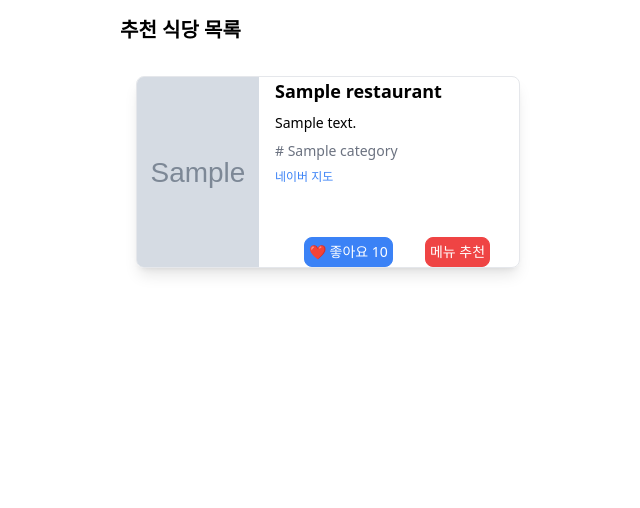
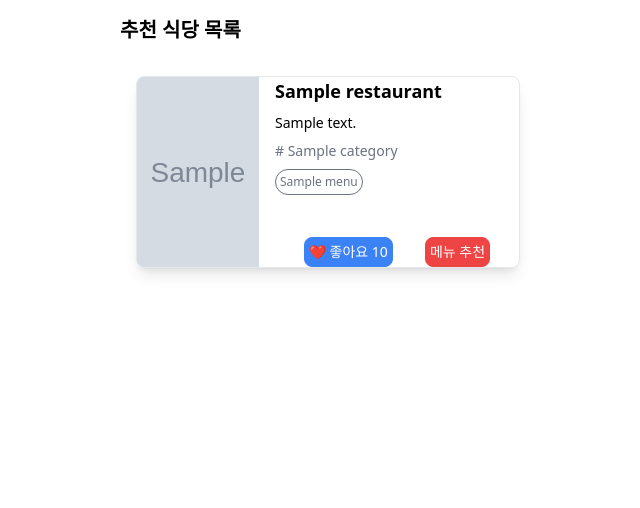
Before and after one commit to msms804/jungle-team7-week0, a Flask app: page /list in a window 1280 px wide. Shown: the part 128-636 px from the top of the page, without its empty margins (88-728 px from the left). Run offline with Flask 3, Linux system fonts and the light colour scheme; the visitor is signed in with stand-in values (Sample User, id 1); grey boxes marked "Sample" are stand-in pictures; a database or web service that is not in the repository returns one stand-in record (values such as "Sample title"); some libraries are stand-ins or nearby versions.

Commit message:
메뉴추가기능 구현

```diff
--- a/app.py
+++ b/app.py
@@ -1,6 +1,7 @@
 from flask import Flask, render_template, request, redirect, url_for, session
-from datetime import timedelta
+from datetime import timedelta, datetime
 from bson import ObjectId  # ObjectId를 사용하기 위해 추가
+import uuid
 
 import pymongo
 from flask import redirect, url_for, flash
@@ -21,7 +22,7 @@ client = pymongo.MongoClient("mongodb://localhost:27017/")
 db = client["sundaydb"]          # 데이터베이스 이름
 users_collection = db["users"]      # 유저 정보를 저장할 컬렉션
 restaurants_collection = db["restaurants"]  # 식당 정보 저장할 컬렉션
-
+menus_collection = db["menus"] # 추천메뉴 저장할 컬렉션
 
 
 ##################################################
@@ -212,15 +213,63 @@ def like_restaurant(restaurant_id):
 
     return redirect(url_for("main"))
 
+##################################################
+# 6) 추천메뉴 삽입 기능
+##################################################
 
+@app.route('/add_menu', methods=['POST'])
+def add_menu():
+    restaurant_name = request.form.get('restaurant_name')
+    menu_name = request.form.get('menu_name')
+    print("Restaurant Name:", restaurant_name)  # restaurant_name 값
+    print("Menu Name:", menu_name)  # 입력된 메뉴 이름 값
 
+    # restaurants_collection 에서 restaurant_name 와 같은 것에 menu 를 푸시
+     # restaurant_name으로 해당 식당 찾기
+    restaurant = restaurants_collection.find_one({"name": restaurant_name})
+
+    if restaurant:
+        # menus 배열의 0번째 위치에 새로운 메뉴 추가 (앞에 추가)
+        restaurants_collection.update_one(
+            {"name": restaurant_name},
+            {"$push": {"menus": {"$each": [menu_name], "$position": 0, "$slice": 3}}}
+        )
+        print(f"'{menu_name}'을(를) '{restaurant_name}'의 첫 번째 메뉴로 추가했습니다.")
+    else:
+        print("해당 식당을 찾을 수 없습니다.")
+
+    # 해당 식당을 찾기
+    # for restaurant in restaurants:
+    #     if restaurant['restaurant_id'] == restaurant_id:
+    #         # 메뉴를 배열의 앞에 추가
+    #         restaurant['menus'].insert(0, new_menu)  # 배열의 앞에 추가
+    #         break
+
+    # 메뉴 추가 후 식당 목록 페이지로 리디렉션
+    return redirect(url_for('main'))
+
+##################################################
+# 7) 추천메뉴 렌더링
+##################################################
+# @app.route("/menus")
+# def get_menus():
+#     # 클라이언트에서 restaurant.name을 전달받기
+#     restaurant_name = request.args.get("restaurant_name")
+
+#     # 메뉴를 최신순으로 3개 가져오기 (메뉴를 datetime 기준으로 정렬)
+#     menus = list(menus_collection.find(
+#         {"restaurant_name": restaurant_name}
+#     ).sort("datetime", -1).limit(3))  # 최신순 정렬 후 상위 3개만 가져오기
+
+#     # 메뉴 데이터를 클라이언트로 전달
+#     return render_template("main.html", menus=menus)
 
 ##################################################
 # MOCKDATA 삽입
 ##################################################
 
 restaurants_collection.drop()  # 기존 컬렉션 삭제
-
+menus_collection.drop() # 기존 메뉴 컬렉션 삭제
 
 test_data = [
     {
@@ -232,6 +281,7 @@ test_data = [
         "likes": 120,
         "description": "저렴하고 다양한 한식 메뉴를 제공하는 분식집",
         "image_url": "https://example.com/images/kimbap.jpg",
+        "menus": ["김밥", "어묵", "떡볶이"]
     },
     {
         "restaurant_id": ObjectId("650f0c1e8a3b4a2d4c8e7d12"),
@@ -242,6 +292,8 @@ test_data = [
         "likes": 200,
         "description": "정통 짜장면과 탕수육이 인기 있는 중식당",
         "image_url": "https://example.com/images/jajangmyeon.jpg",
+        "menus": ["짜장", "짬뽕"]
+
     },
     {
         "restaurant_id": ObjectId("650f0c1e8a3b4a2d4c8e7d13"),
@@ -252,6 +304,8 @@ test_data = [
         "likes": 300,
         "description": "싱싱한 회와 스시를 제공하는 일본식 초밥 전문점",
         "image_url": "https://example.com/images/sushi.jpg",
+        "menus": ["고등어", "참치"]
+
     },
     {
         "restaurant_id": ObjectId("650f0c1e8a3b4a2d4c8e7d14"),
@@ -262,6 +316,8 @@ test_data = [
         "likes": 150,
         "description": "다양한 토핑과 수제 도우가 특징인 피자 전문점",
         "image_url": "https://example.com/images/pizza.jpg",
+        "menus": []
+
     },
     {
         "restaurant_id": ObjectId("650f0c1e8a3b4a2d4c8e7d15"),
@@ -272,14 +328,65 @@ test_data = [
         "likes": 180,
         "description": "숯불 고기와 함께 먹는 냉면 전문점",
         "image_url": "https://example.com/images/naengmyeon.jpg",
+        "menus": ["냉면"]
+
     }
 ]
+
+test_menu_data = [
+    {
+        "menu_id": 1,
+        "restaurant_id" : ObjectId("650f0c1e8a3b4a2d4c8e7d15"),
+        "user_id": 'test1',
+        "name": "육쌈냉면",
+        "menu_name": '냉면',
+        "datetime": datetime.utcnow()
+    },
+    {
+        "menu_id": 2,
+        "restaurant_id": ObjectId("650f0c1e8a3b4a2d4c8e7d15"),
+        "user_id": 'test2',
+        "name": "육쌈냉면",
+        "menu_name": '갈비',
+        "datetime": datetime.utcnow() + timedelta(minutes=1)
+    },
+    {
+        "menu_id": 3,
+        "restaurant_id": ObjectId("650f0c1e8a3b4a2d4c8e7d15"),
+        "user_id": 'test3',
+        "name": "육쌈냉면",
+        "menu_name": '냉면2',
+        "datetime": datetime.utcnow() + timedelta(minutes=2)
+    },
+    {
+        "menu_id": 4,
+        "restaurant_id": ObjectId("650f0c1e8a3b4a2d4c8e7d12"),
+        "user_id": 'test3',
+        "name": "짜장명가",
+        "menu_name": '짜장면',
+        "datetime": datetime.utcnow() + timedelta(minutes=3)
+    },
+    {
+        "menu_id": 5,
+        "restaurant_id": ObjectId("650f0c1e8a3b4a2d4c8e7d12"),
+        "user_id": 'test3',
+        "name": "짜장명가",
+        "menu_name": '짬뽕',
+        "datetime": datetime.utcnow() + timedelta(minutes=4)
+    },
+]
+
 
 # MongoDB에 데이터 삽입 (중복 방지: 같은 restaurant_id가 있는 경우 삽입 안 함)
 for data in test_data:
     if not restaurants_collection.find_one({"restaurant_id": data["restaurant_id"]}):
         restaurants_collection.insert_one(data)
 
+# 메뉴데이터 db에 삽입
+for data in test_menu_data:
+    if not menus_collection.find_one({"menu_id": data["menu_id"]}):
+        menus_collection.insert_one(data)
+# mongodb에 메뉴 삽입
 
 ##################################################
 # Flask 실행
--- a/templates/main.html
+++ b/templates/main.html
@@ -9,6 +9,96 @@
 
   <!-- Tailwind CSS -->
   <script src="https://cdn.tailwindcss.com"></script>
+  <!-- JS -->
+  <script src="https://code.jquery.com/jquery-3.6.0.min.js"></script>
+  <script src="https://cdn.jsdelivr.net/npm/popper.js@1.16.1/dist/umd/popper.min.js"
+    integrity="sha384-9/reFTGAW83EW2RDu2S0VKaIzap3H66lZH81PoYlFhbGU+6BZp6G7niu735Sk7lN"
+    crossorigin="anonymous"></script>
+
+  <script>
+
+    document.addEventListener("DOMContentLoaded", () => {
+      const modal = document.getElementById("modal");
+      const openModalBtn = document.getElementById("open-modal");
+      const closeModalBtn = document.getElementById("close-modal");
+
+      // 모달 열기
+      openModalBtn.addEventListener("click", () => {
+        modal.classList.remove("hidden");
+      });
+
+      // 모달 닫기 (취소 버튼)
+      closeModalBtn.addEventListener("click", () => {
+        modal.classList.add("hidden");
+      });
+
+      // 모달 바깥 영역 클릭 시 닫기
+      modal.addEventListener("click", (event) => {
+        if (event.target === modal) {
+          modal.classList.add("hidden");
+        }
+      });
+    });
+
+    function showMenuCard(id, name) {
+      $(`#card-${id}`).empty();
+      let temp_html = `
+    <div id="card-menu" class="w-96 h-48 flex flex-col border-1 border-gray-200 shadow-lg rounded-lg overflow-hidden">
+      <div class="h-40 flex flex-col justify-center space-y-2 items-center">
+        <div class="flex flex-col">
+          <div>
+            <div class="mt-2">
+              <div class="flex items-center rounded-md bg-white pl-3 outline-1 -outline-offset-1 outline-gray-300 has-[input:focus-within]:outline-2 has-[input:focus-within]:-outline-offset-2 has-[input:focus-within]:outline-indigo-600">
+                <input type="text" name="menu_name" id="menu_name"
+                  class="border block min-w-0 grow py-1.5 pr-3 pl-1 text-base text-gray-900 placeholder:text-gray-400 focus:outline-none sm:text-sm/6"
+                  placeholder="메뉴 이름을 입력하세요">
+              </div>
+            </div>
+          </div>
+          <div class="text-xs text-red-500">추천 메뉴 이름을 입력해 주세요</div>
+        </div>
+      </div>
+
+      <!-- 수정된 부분: restaurant_name과 menu_name을 함께 전송 -->
+      <form method="POST" action="{{ url_for('add_menu')}}">
+        <input type="hidden" name="restaurant_name" value="${name}"> <!-- name 파라미터를 hidden 필드로 보내기 -->
+        <input type="hidden" name="menu_name" id="hidden-menu-name"> <!-- 메뉴 이름을 hidden 필드로 보내기 -->
+
+        <div class="flex space-x-8 mt-auto mb-3 justify-center text-sm text-white">
+          <button type="submit" class="border rounded-lg border-blue-500 bg-blue-500 p-2" onclick="submitForm()">확인</button>
+          <div class="border rounded-lg border-red-500 bg-red-500 p-2" onclick="reloadPage()">취소</div>
+        </div>
+      </form>
+    </div>
+  `;
+
+      $(`#card-${id}`).append(temp_html);
+
+
+    }
+    function submitForm() {
+      const menuName = document.getElementById("menu_name").value; // 사용자가 입력한 메뉴 이름 가져오기
+      document.getElementById("hidden-menu-name").value = menuName; // hidden 필드에 설정
+
+      document.getElementById("menuForm").submit(); // 폼 제출
+    }
+    function reloadPage() {
+      location.reload();
+    }
+
+    // 카테고리 목록 토글
+    function toggleCategoryList() {
+      const categoryList = document.getElementById("category-list");
+      categoryList.classList.toggle("hidden");
+    }
+
+    // 카테고리 선택
+    function selectCategory(category) {
+      const menuButton = document.getElementById("menu-button");
+      menuButton.textContent = category;
+      toggleCategoryList();  // 선택 후 목록 숨기기
+    }
+  </script>
 </head>
 
 <body>
@@ -36,6 +126,7 @@
       </svg>
     </button>
   </div>
+  <!-- ..? -->
   <!-- 카테고리 필터 -->
   <nav class="w-full bg-gray-200 py-3">
     <ul class="flex justify-center space-x-6 text-gray-800 font-medium">
@@ -64,7 +155,15 @@
             <p class="text-sm">{{ restaurant.address }}</p>
             <p class="text-gray-500 text-sm"># {{ restaurant.category }}</p>
             <div class="flex space-x-2 text-xs text-gray-500">
-                <a href="{{ restaurant.naver_url }}" target="_blank" class="text-blue-500">네이버 지도</a>
+              <div class="flex space-x-2">
+                {% if restaurant.menus %}
+                {% for menu in restaurant.menus %}
+                <div class="border border-gray-500 rounded-full p-1 text-xs">
+                  {{menu}}
+                </div>
+                {% endfor %}
+                {% endif %}
+              </div>
             </div>
           </div>
           <div class="flex flex-row space-x-8 mt-auto justify-center text-sm text-white">
@@ -74,7 +173,7 @@
               </button>
             </form>
             <button class="border rounded-lg border-red-500 bg-red-500 p-1"
-                onclick="showMenuCard('{{ loop.index }}')">
+              onclick="showMenuCard('{{ loop.index }}', '{{ restaurant.name }}')">
               메뉴 추천
             </button>
           </div>
@@ -87,6 +186,7 @@
       {% endif %}
     </div>
   </div>
+
 
   <!-- 플로팅 버튼 클릭 시 나타나는 모달 -->
   <div id="modal" class="fixed inset-0 bg-black/30 flex justify-center items-center hidden">
@@ -172,29 +272,4 @@
   </div>
 </body>
 
-<script>
-  function showMenuCard(id) {
-    let card = document.getElementById(`card-${id}`);
-    card.innerHTML = `
-                <div id="card-menu" class="w-96 h-48 flex flex-col border border-gray-200 shadow-lg rounded-lg overflow-hidden">
-                    <div class="h-40 flex flex-col justify-center space-y-2 items-center">
-                        <div class="flex flex-col">
-                            <input type="text" id="menu-input" class="block w-full py-1.5 px-3 text-base text-gray-900 placeholder:text-gray-400 border border-gray-300 rounded-md" placeholder="추천 메뉴 입력">
-                            <div class="text-xs text-red-500 mt-1">추천 메뉴를 입력하세요</div>
-                        </div>
-                    </div>
-                    <div class="flex space-x-8 mt-auto mb-3 justify-center text-sm text-white">
-                        <button class="border rounded-lg border-blue-500 bg-blue-500 px-4 py-2" onclick="reloadPage()">확인</button>
-                        <button class="border rounded-lg border-red-500 bg-red-500 px-4 py-2" onclick="reloadPage()">취소</button>
-                    </div>
-                </div>
-            `;
-  }
-
-  function reloadPage() {
-    location.reload();
-  }
-</script>
-</body>
-
 </html>
```
Lines whose indentation alone changed are shown as unchanged.
